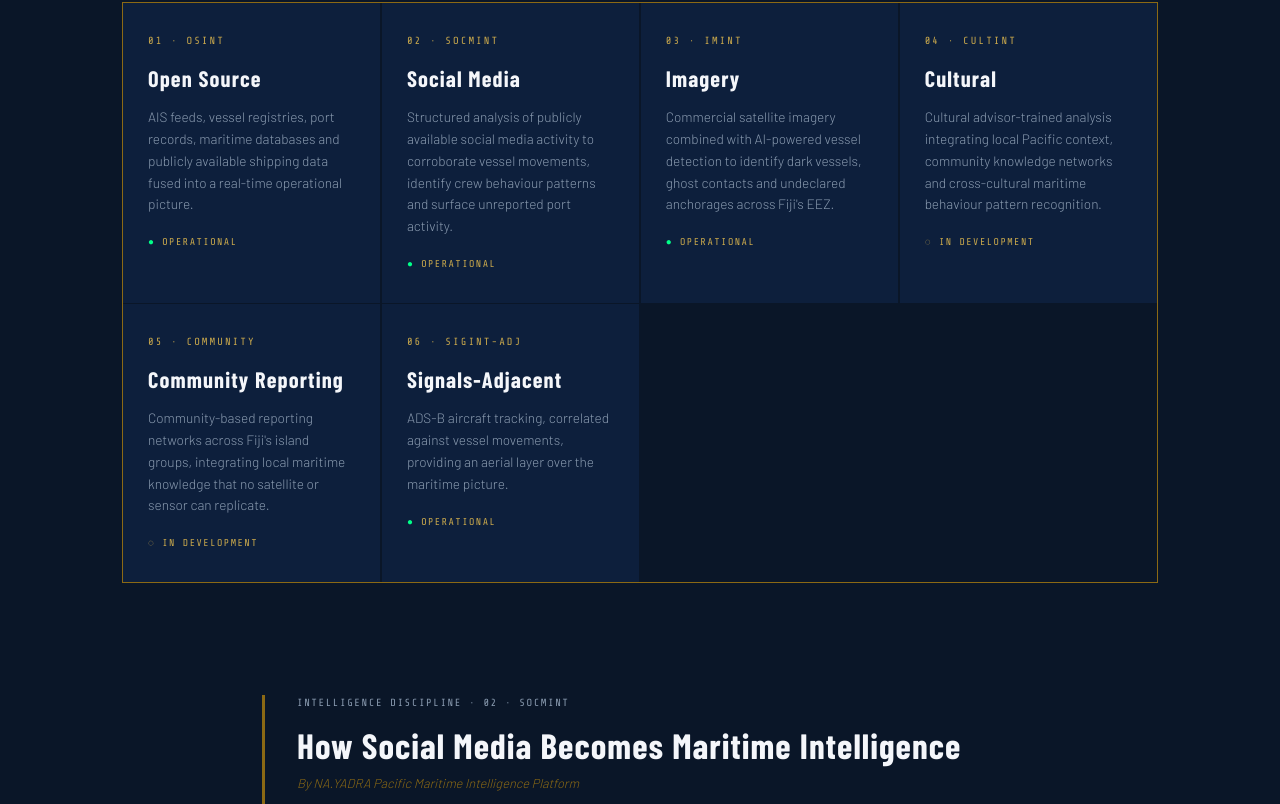
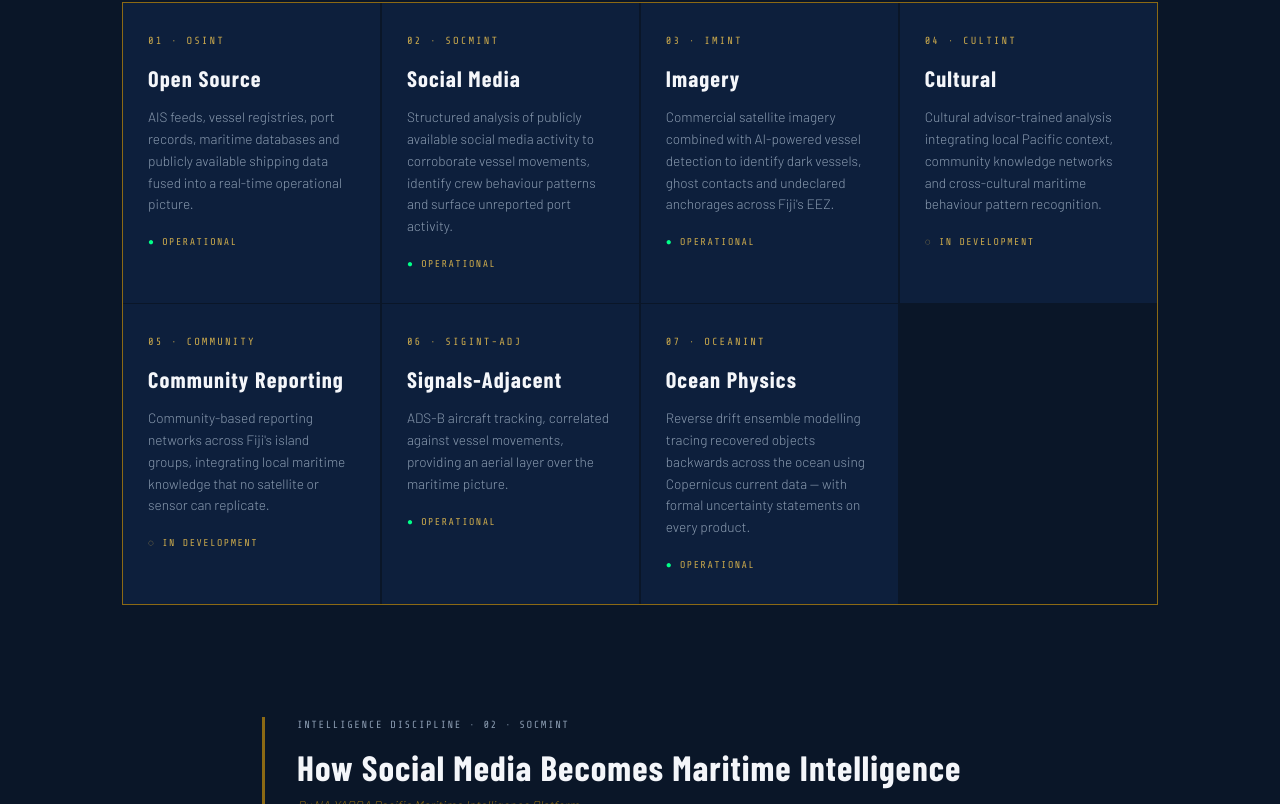
Before and after one commit to Warrior8272/nayadra-website, a plain HTML site: page intelligence.html in a window 1280 px wide. Shown: the part 534-1338 px from the top of the page. Drawn offline with nearby package versions, Linux system fonts and the light colour scheme.

Commit message:
Add OCEANINT discipline card and drift modelling capability article

```diff
--- a/intelligence.html
+++ b/intelligence.html
@@ -293,6 +293,12 @@
       <p>ADS-B aircraft tracking, correlated against vessel movements, providing an aerial layer over the maritime picture.</p>
       <div class="status live">OPERATIONAL</div>
     </div>
+    <div class="int-card">
+      <div class="int-tag">07 · OCEANINT</div>
+      <h3>Ocean Physics</h3>
+      <p>Reverse drift ensemble modelling tracing recovered objects backwards across the ocean using Copernicus current data — with formal uncertainty statements on every product.</p>
+      <div class="status live">OPERATIONAL</div>
+    </div>
 
   </div>
 </section>
```
